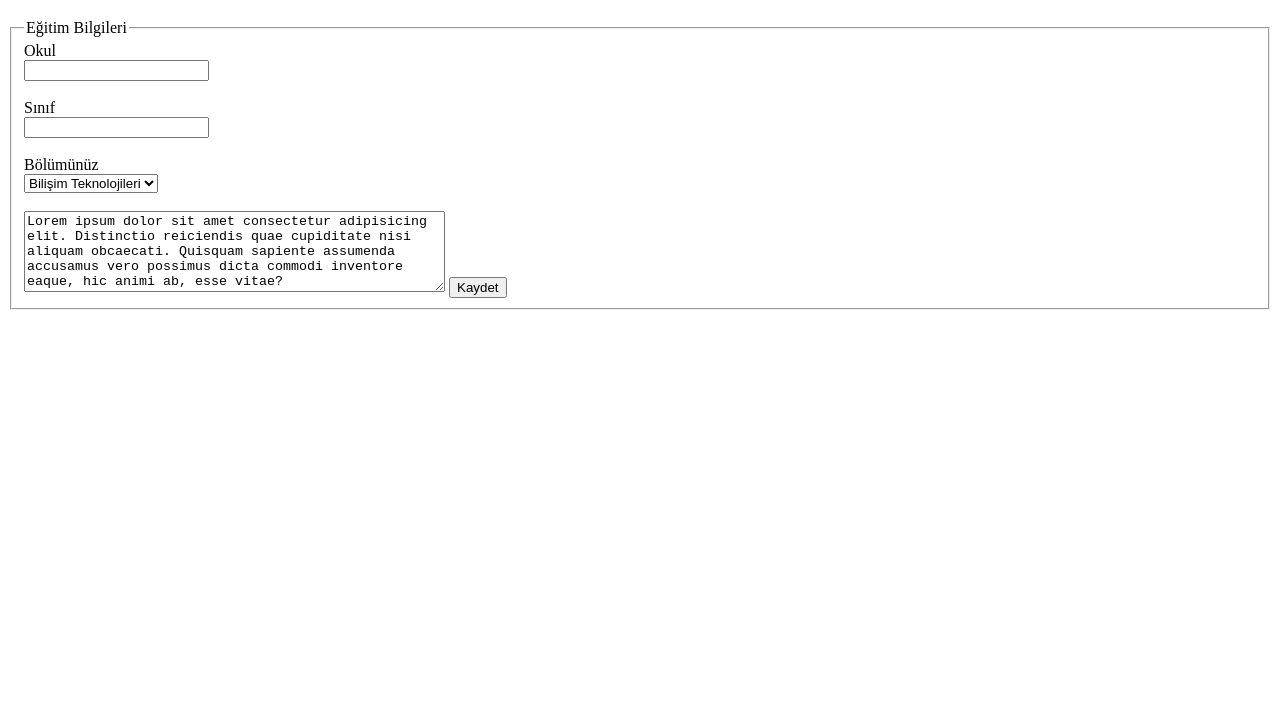
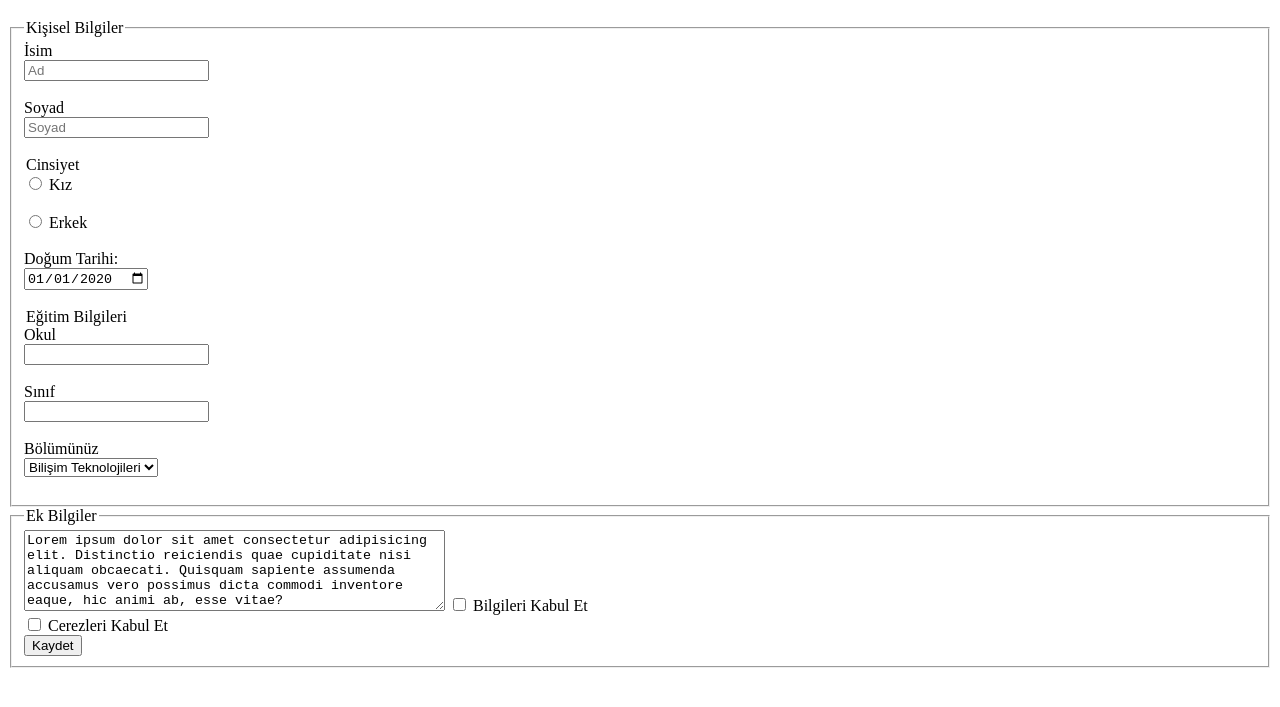
Before and after one commit to MerveBozkurt26/html-tutorial, a plain HTML site: page 241127/ornek1.html in a window 1280 px wide. Shown: the part 61-768 px from the top of the page. Drawn offline with Linux system fonts and the light colour scheme.

Commit message:
Add files via upload

```diff
--- a/241127/ornek1.html
+++ b/241127/ornek1.html
@@ -11,6 +11,23 @@
   <form action="https://yazilimbilisim.net/ogrenciler/kontrol.php" method="post">
 
     <fieldset>
+        <legend>Kişisel Bilgiler</legend>
+        <label for="ad">İsim</label><br>
+        <input type="text"  id="isim" name="isim" placeholder="Ad"><br><br>
+
+        <label for="soyad">Soyad</label><br>
+        <input type="text" id="soyad" name="soyad" placeholder="Soyad"><br><br>
+
+        <legend>Cinsiyet</legend>
+         <input type="radio" name="cinsiyet" id="kiz">
+         <label for="kiz">Kız</label><br><br>
+         <input type="radio" name="cinsiyet" id="erkek">
+         <label for="erkek">Erkek</label><br><br>
+
+         <label for="dTarih">Doğum Tarihi:</label><br>
+         <input type="date" id="dTarih" name="dTarih" value="2020-01-01">
+         <br><br>
+
         <legend>Eğitim Bilgileri</legend>
         <label for="okul">Okul</label><br>
         <input type="text" name="okul" id="okul"><br><br>
@@ -27,9 +44,20 @@
              <option value="4">Frafik Tasarım</option>
 
         </select><br><br>
+
+    </fieldset>
+
+    <fieldset>
+        <legend>Ek Bilgiler</legend>
+
         <textarea name="not" id="not" cols="50" rows="5">Lorem ipsum dolor sit amet consectetur adipisicing elit. Distinctio reiciendis quae cupiditate nisi aliquam obcaecati. Quisquam sapiente assumenda accusamus vero possimus dicta commodi inventore eaque, hic animi ab, esse vitae?</textarea>
 
-      <button type="submit">Kaydet</button>
+       <input type="checkbox" name="bilgi" id="bilgi">
+       <label for="bilgi"> Bilgileri Kabul Et</label><br>
+
+       <input type="checkbox" name="cerez" id="cerez">
+       <label for="cerez">Cerezleri Kabul Et</label><br>
+       <button type="submit">Kaydet</button>
 
     </fieldset>
 
```
